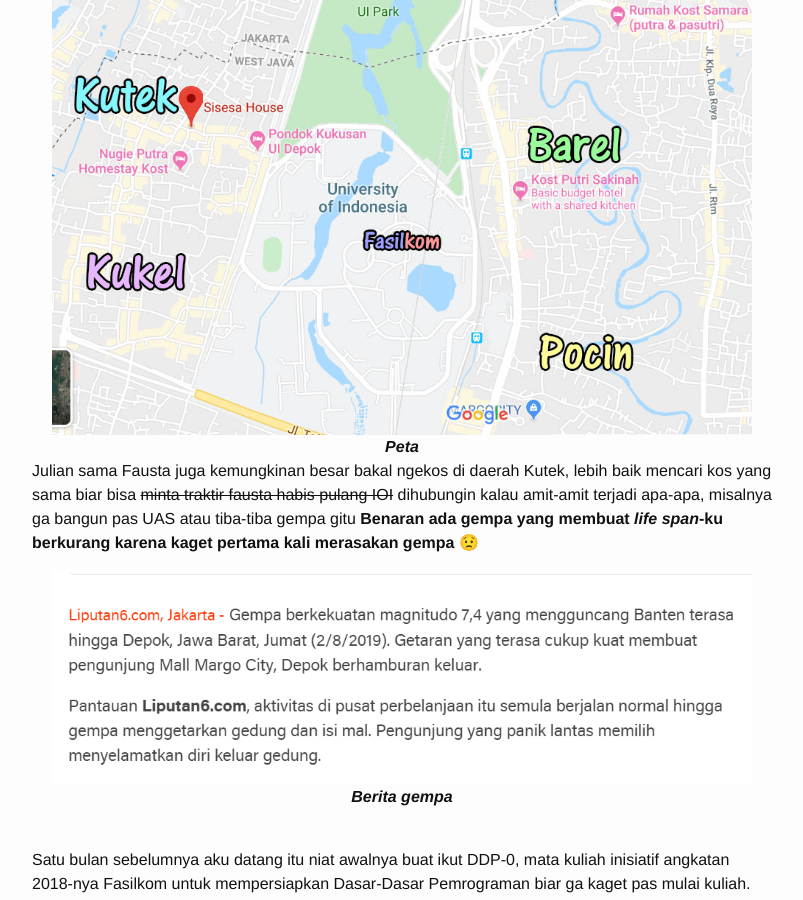
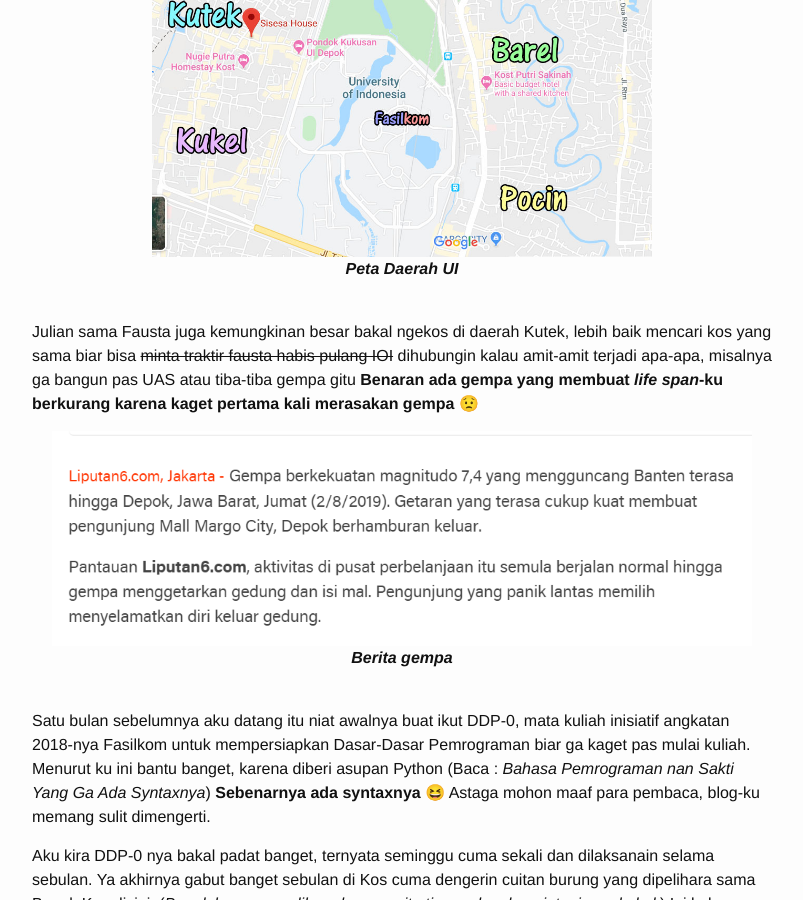
Before and after one commit to hockyy/blog, a Jekyll site: the page built from _posts/2019-12-25-Semester-1.markdown, in a window 1280 px wide and 900 px high, scrolled down 689 px. Shown: the whole window, without its empty margins (238-1041 px from the left). Built offline with Jekyll 4.4.1, drawn with Linux system fonts in a browser that asks for light colours; emoji names are drawn with the system emoji font.

Commit message:
Fixing peta

```diff
--- a/_posts/2019-12-25-Semester-1.markdown
+++ b/_posts/2019-12-25-Semester-1.markdown
@@ -11,7 +11,7 @@
 
 Sebulan sebelum ada acara-acara penting bagian dari Orientasi Kampus aku udah ke Depok. Awalnya mau tinggal di asrama, namun *considering* tiap hari bakal pulang-pergi antar-provinsi nantinya ya ga jadi :sweat_smile: (Jokes sampah *mainstream* ku udah ga tertolong). Selain itu juga pas ditanya ternyata kamar yang sendiri sudah tidak ada. :blush: (Padahal pengen hedon aja tinggal di kos)
 
-<div align="center"><img src="https://hockyy.github.io/blog/images/2000.jpg" alt="berita" width="700"/><br> <b><i>Peta</i></b></div>
+<div align="center"><img src="https://hockyy.github.io/blog/images/2000.jpg" alt="berita" width="500"/><br> <b><i>Peta Daerah UI</i></b></div><br>
 
 Julian sama Fausta juga kemungkinan besar bakal ngekos di daerah Kutek, lebih baik mencari kos yang sama biar bisa ~~minta traktir fausta habis pulang IOI~~ dihubungin kalau amit-amit terjadi apa-apa, misalnya ga bangun pas UAS atau tiba-tiba gempa gitu **Benaran ada gempa yang membuat *life span*-ku berkurang karena kaget pertama kali merasakan gempa** :worried:
 
```
